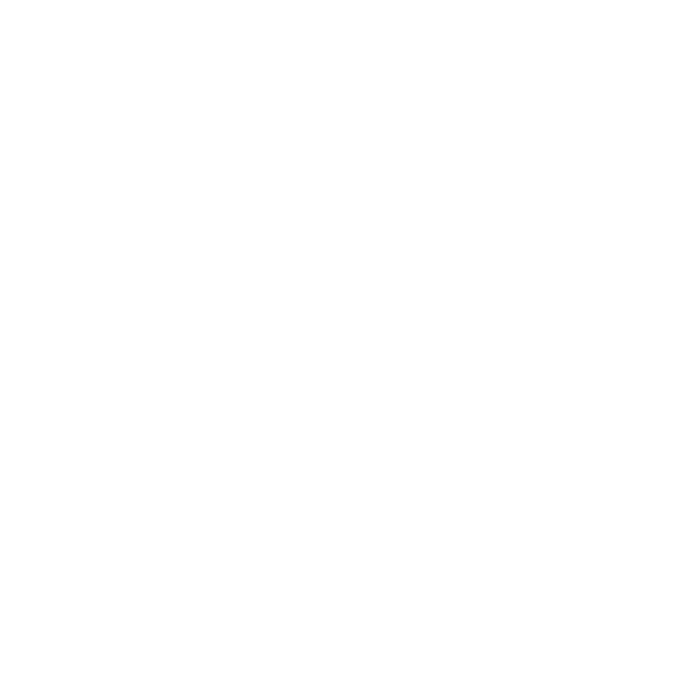
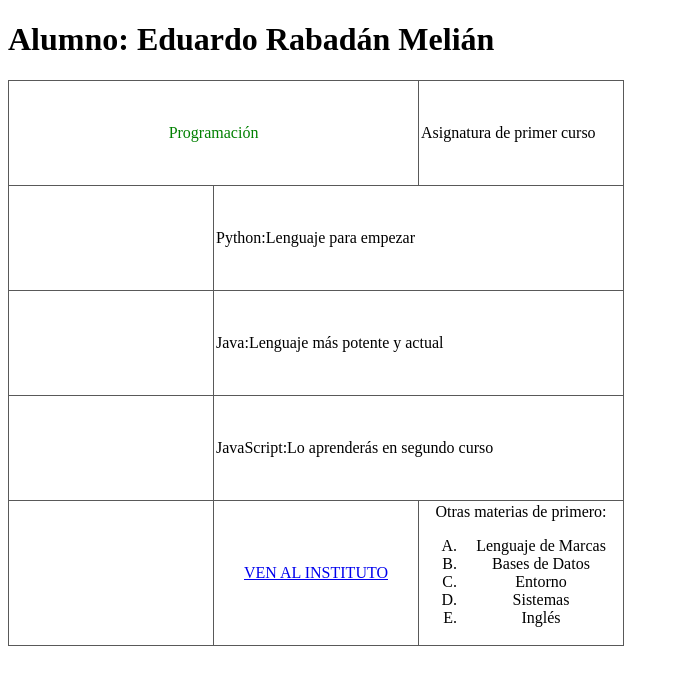
Before and after one commit to edumel20/LND, a plain HTML site: page HTML/modelo_02.html in a window 1280 px wide. Shown: the whole page, without its empty margins (0-679 px from the left). Drawn offline with Linux system fonts and the light colour scheme.

```diff
--- a/HTML/modelo_02.html
+++ b/HTML/modelo_02.html
@@ -6,6 +6,71 @@
     <title>Modelo 02</title>
 </head>
 <body>
-
+    <!DOCTYPE html>
+<html lang="es">
+<head>
+    <meta charset="UTF-8">
+    <meta name="viewport" content="width=device-width, initial-scale=1.0">
+    <title>Modelo01_Eduardo</title>
+    <style>
+        table , td, th {
+	border: 1px solid #595959;
+	border-collapse: collapse;
+}
+td, th {
+	padding: 2px;
+	width: 200px;
+	height: 100px;
+}
+th {
+	background: #f0e6cc;
+}
+.even {
+	background: #fbf8f0;
+}
+.odd {
+	background: #fefcf9;
+}
+    </style>
+</head>
+<body>
+    <h1>Alumno: Eduardo Rabadán Melián</h1>
+    <table>
+        <tbody>
+            <tr>
+                <td colspan="4" style="color: green;" align="center"> Programación </td>
+                <td colspan="3" align="left">Asignatura de primer curso</td>
+            </tr>
+            <tr>
+                <td></td>
+                <td colspan="6">Python:Lenguaje para empezar</td>
+            </tr>
+            <tr>
+                <td></td>
+                <td colspan="6">Java:Lenguaje más potente y actual</td>
+            </tr>
+            <tr>
+                <td></td>
+                <td colspan="6">JavaScript:Lo aprenderás en segundo curso</td>
+            </tr>
+            <tr>
+                <td></td>
+                <td colspan="3" align="center">
+                    <a href="http://www.iespuertodelacruz.es/">VEN AL INSTITUTO</a>
+                </td>
+                <td colspan="3" align="center"> Otras materias de primero:
+                    <ol type="A">
+                        <li>Lenguaje de Marcas</li>
+                        <li>Bases de Datos</li>
+                        <li>Entorno</li>
+                        <li>Sistemas</li>
+                        <li>Inglés</li>
+                    </ol>
+                </td>
+            </tr>
+        </tbody>
+    </table>
 </body>
 </html>
+</body>
+</html>
```
